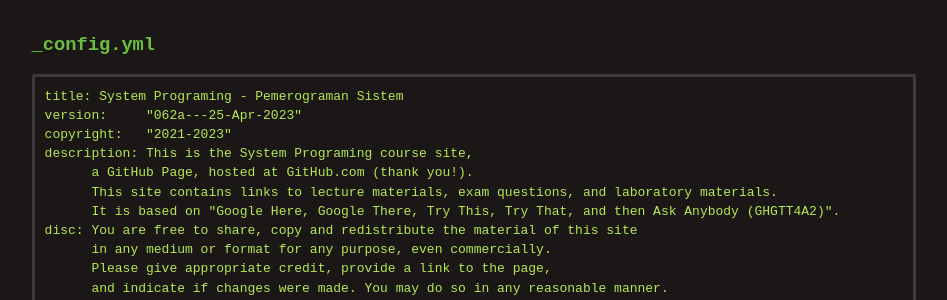
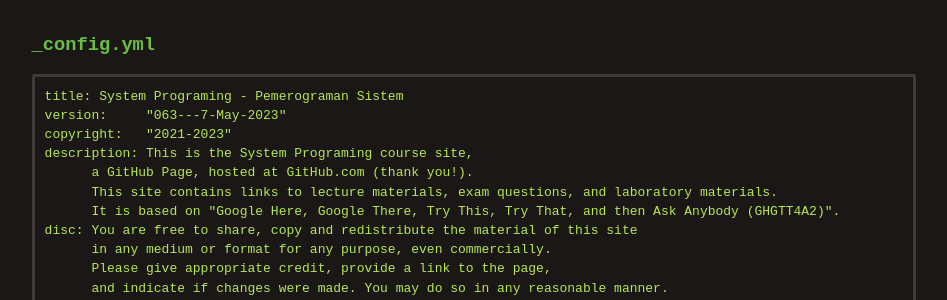
Before and after one commit to os2xx/sysprog, a Jekyll site: the page built from 000.md, in a window 1280 px wide and 900 px high. Shown: the part 227-527 px from the top of the window, without its empty margins (166-1113 px from the left). Built offline with Jekyll 4.4.1, drawn with Linux system fonts in a browser that asks for light colours; some of the changed text lies outside the part shown.

Commit message:
modified:   WEEK/WEEK09.tar.xz.asc

````diff
--- a/000.md
+++ b/000.md
@@ -8,7 +8,7 @@ title:  "GitHub Page Configuration Files"
 
 ```
 title: System Programing - Pemerograman Sistem
-version:     "062a---25-Apr-2023"
+version:     "063---7-May-2023"
 copyright:   "2021-2023"
 description: This is the System Programing course site,
       a GitHub Page, hosted at GitHub.com (thank you!).
--- a/_config.yml
+++ b/_config.yml
@@ -1,5 +1,5 @@
 title: System Programing - Pemerograman Sistem
-version:     "062a---25-Apr-2023"
+version:     "063---7-May-2023"
 copyright:   "2021-2023"
 description: This is the System Programing course site,
       a GitHub Page, hosted at GitHub.com (thank you!).
````
Also changed, not shown: 1 other file.
